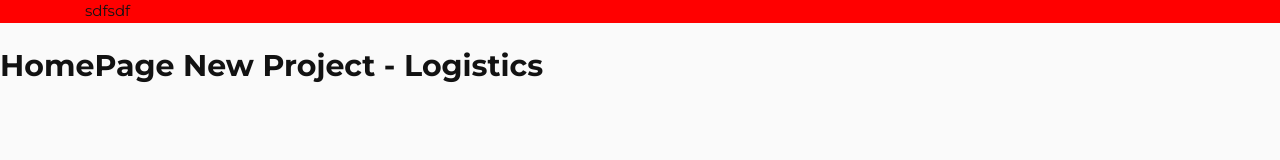
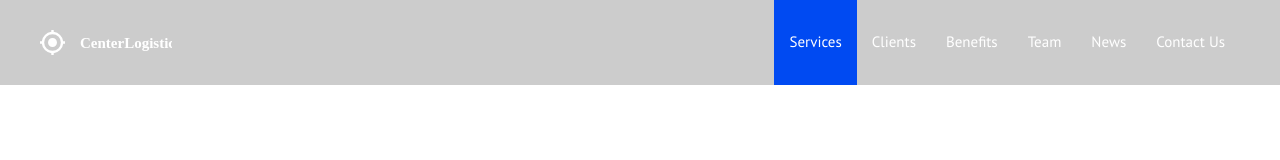
Before and after one commit to halexx7/7_logistics, a website: page src/index.html in a window 1280 px wide. Drawn offline with nearby package versions, Linux system fonts and the light colour scheme; files that its build step writes are made by us from their sources.

Commit message:
Added block "Header"

```diff
--- /dev/null
+++ b/src/assets/sass/blocks/container.scss
@@ -0,0 +1,6 @@
+.container {
+    width: 100%;
+    min-width: 1230px;
+    margin: 0 auto;
+    padding: 0 15px;
+}
--- a/src/assets/sass/blocks/header.scss
+++ b/src/assets/sass/blocks/header.scss
@@ -1,3 +1,20 @@
 .header {
-    background-color: red;
+    width: 100%;
+
+    background-color: rgba(0, 0, 0, .2);
+
+    position: fixed;
+    top: 0;
+    left: 0;
+    right: 0;
+    z-index: 1000;
+
 }
+
+.header__inner {
+    height: 85px;
+
+    display: flex;
+    justify-content: space-between;
+    align-items: center;
+}
--- /dev/null
+++ b/src/assets/sass/blocks/nav.scss
@@ -0,0 +1,18 @@
+.nav {
+    display: flex;
+    height: 100%;
+    font-size: 15px;
+}
+
+.nav__link {
+    display: flex;
+    align-items: center;
+    padding: 0 15px;
+
+    color: $white;
+    text-decoration: none;
+}
+
+.nav__link.active {
+    background-color: $blue;
+}
--- a/src/assets/sass/style.scss
+++ b/src/assets/sass/style.scss
@@ -9,9 +9,9 @@ html {
 body {
     margin: 0;
 
-    background-color: $gray;
+    background-color: $white;
 
-    font-family: 'Montserrat', sans-serif;
+    font-family: 'PT Sans', sans-serif;
     color: $black;
     font-size: 1rem;
     line-height: 1.5;
@@ -33,3 +33,5 @@ body {
 
 /* Blocks */
 @import "blocks/header";
+@import "blocks/container";
+@import "blocks/nav";
--- a/src/assets/sass/vars.scss
+++ b/src/assets/sass/vars.scss
@@ -1,6 +1,7 @@
 $white: #fff;
-$pink: #cf246c;
-$black: #121212;
+$blue: #004AF2;
+$black: #000;
+$black_light: #585858;
 $gray: #fafafa;
 $gray_dark: #a1a1a1;
 $radius: 10px;
--- a/src/index.html
+++ b/src/index.html
@@ -1,12 +1,4 @@
 ---
 layout: default
-title: HomePage
+title: CenterLogistic
 ---
-
-<header class="header">
-    <div class="container">
-        sdfsdf
-    </div>
-</header>
-
-<h1>HomePage {{ data.project }}</h1>
--- a/src/tpl/layouts/default.html
+++ b/src/tpl/layouts/default.html
@@ -7,7 +7,16 @@
 </head>
 <body>
 
-    {{> body }}
+    <!--Header-->
+    {{> header }}
+
+    <!--Content-->
+    <div class="content">
+        {{> body }}
+    </div>
+
+
+
 
 <script src="assets/js/app.min.js"></script>
 
--- a/src/tpl/partials/head.html
+++ b/src/tpl/partials/head.html
@@ -1,5 +1,5 @@
 <meta charset="UTF-8">
-<link href="https://fonts.googleapis.com/css2?family=Montserrat:wght@400;500;600;700&display=swap" rel="stylesheet">
+<link href="https://fonts.googleapis.com/css2?family=Lato:wght@400;700;900&family=PT+Sans:wght@400;700&display=swap" rel="stylesheet">
 <link rel="stylesheet" href="assets/css/style.min.css">
 
 <!-- Useful meta tags -->
--- /dev/null
+++ b/src/tpl/partials/header.html
@@ -0,0 +1,17 @@
+<header class="header">
+    <div class="container">
+        <div class="header__inner">
+            <img src="assets/img/logo.svg" alt="CenterLogistic">
+
+            <nav class="nav">
+                <a class="nav__link active" href="#">Services</a>
+                <a class="nav__link" href="#">Clients</a>
+                <a class="nav__link" href="#">Benefits</a>
+                <a class="nav__link" href="#">Team</a>
+                <a class="nav__link" href="#">News</a>
+                <a class="nav__link" href="#">Contact Us</a>
+            </nav>
+
+        </div><!--./header__inner-->
+    </div><!--./container-->
+</header>
```
Also changed, not shown: dist/assets/css/style.css, dist/assets/css/style.min.css, dist/assets/img/logo.svg (added), dist/index.html, src/assets/img/logo.svg (added).
